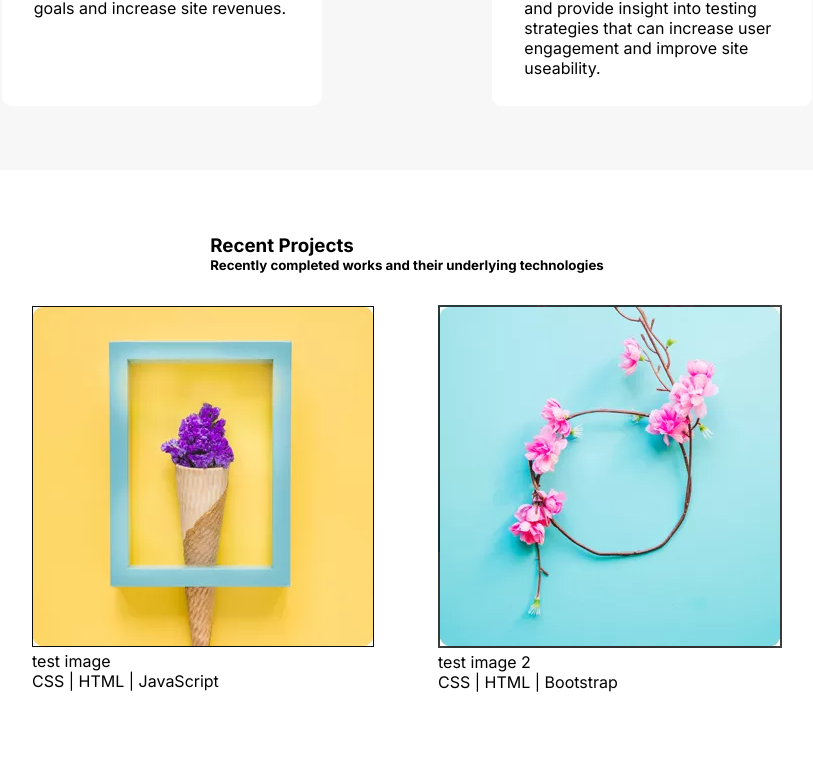
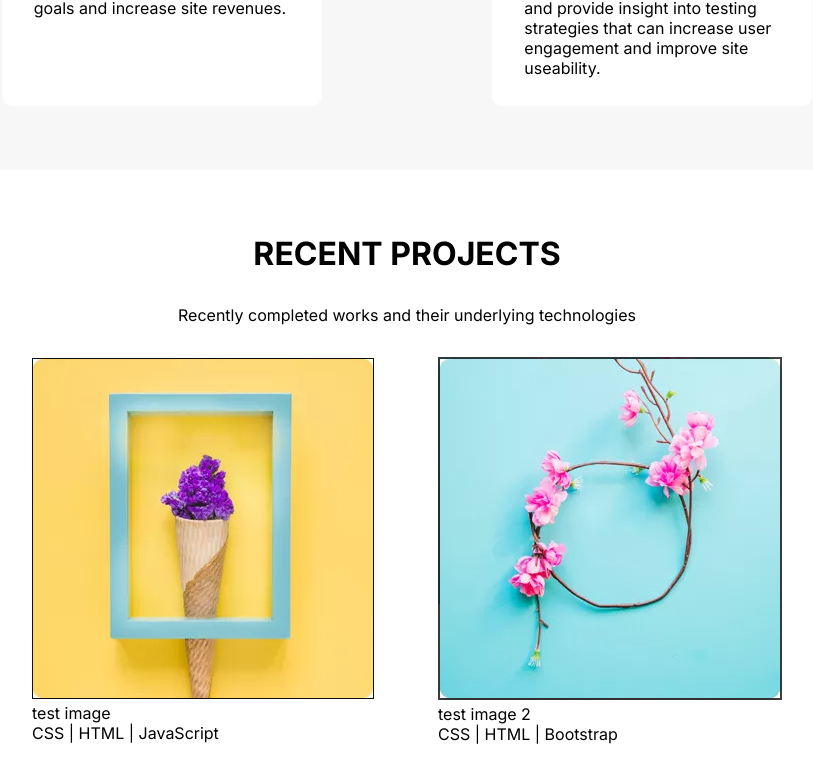
Before and after one commit to Im-Humor/next-portfolio, a Next.js app: page / in a window 1280 px wide. Shown: the part 2169-2951 px from the top of the page, without its empty margins (233-1046 px from the left). Built offline with nearby package versions, Linux system fonts and the light colour scheme.

Commit message:
add further styling

```diff
--- a/src/app/projects.jsx
+++ b/src/app/projects.jsx
@@ -22,7 +22,7 @@ export const ProjectCard = ({ imgsrc, title, subtext, tags }) => {
 
 			{expandState == true && (
 				<div className="grey-overlay" onClick={handleCloseClick}>
-					<button>X</button>
+					<button className="overlay-close-button">CLOSE</button>
 					<img src={imgsrc} alt="text" />
 				</div>
 			)}
@@ -34,10 +34,10 @@ export default function Projects() {
 	return (
 		<div className="projects-container">
 			<div className="projects-header">
-				<h3>Recent Projects</h3>
-				<h5>
+				<h3>RECENT PROJECTS</h3>
+				<h4>
 					Recently completed works and their underlying technologies
-				</h5>
+				</h4>
 			</div>
 			<div className="project-cards">
 				<ProjectCard
--- a/src/app/projectsstyle.css
+++ b/src/app/projectsstyle.css
@@ -11,6 +11,19 @@
     height: 100%;
 }
 
+.projects-header h3 {
+    font-size: 32px;
+    display: flex;
+    flex-direction: column;
+    justify-content: center;
+    align-items: center;
+}
+
+.projects-header h4 {
+    margin-top: 2rem;
+    font-weight: normal;
+}
+
 .grey-overlay {
     position: fixed;
     top: 0;
@@ -18,6 +31,20 @@
     background-color: rgba(211, 211, 211, 0.5);
     height: 100vh;
     width: 100vw;
+    display: flex;
+    flex-direction: column;
+    justify-content: center;
+    align-items: center;
+}
+
+.overlay-close-button {
+    position: fixed;
+    top: 6rem;
+    right: 3rem;
+    height: 2rem;
+    width: 6rem;
+    background-color: grey;
+    border-radius: 5px;
 }
 
 .project-cards {
@@ -29,3 +56,12 @@
 .project-card {
     margin: 2rem;
 }
+
+.project-card img {
+    box-shadow: none;
+    transition: 0.3s
+}
+
+.project-card img:hover {
+    box-shadow: 0px 0px 20px lightgray;
+}
```
